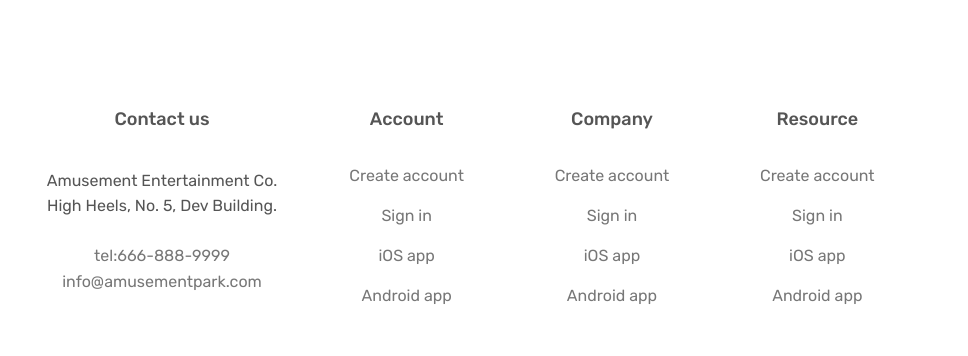
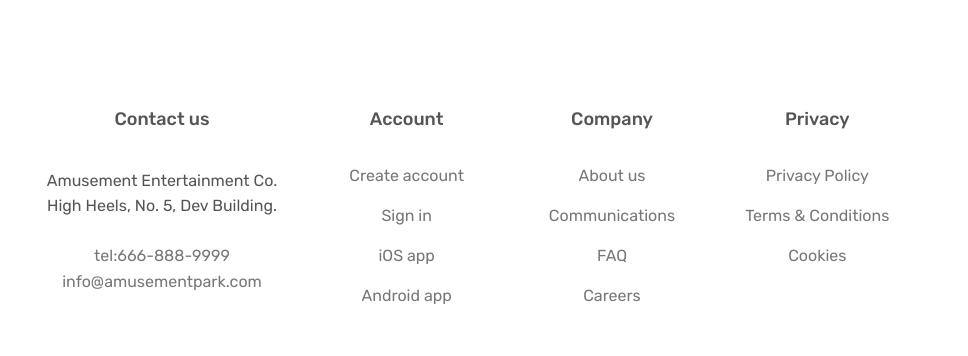
Before and after one commit to sword8541/web-dev-midterm, a plain HTML site: page index.html in a window 1280 px wide. Shown: the part 2376-2732 px from the top of the page, 312-1280 px from the left. Drawn offline with nearby package versions, Linux system fonts and the light colour scheme.

Commit message:
update footer

```diff
--- a/index.html
+++ b/index.html
@@ -523,19 +523,18 @@
         <nav class="nav-col">
           <p class="footer-heading">Company</p>
           <ul class="footer-nav">
-            <li><a class="footer-link" href="#">Create account</a></li>
-            <li><a class="footer-link" href="#">Sign in</a></li>
-            <li><a class="footer-link" href="#">iOS app</a></li>
-            <li><a class="footer-link" href="#">Android app</a></li>
+            <li><a class="footer-link" href="#">About us</a></li>
+            <li><a class="footer-link" href="#">Communications</a></li>
+            <li><a class="footer-link" href="#">FAQ</a></li>
+            <li><a class="footer-link" href="#">Careers</a></li>
           </ul>
         </nav>
         <nav class="nav-col">
-          <p class="footer-heading">Resource</p>
+          <p class="footer-heading">Privacy</p>
           <ul class="footer-nav">
-            <li><a class="footer-link" href="#">Create account</a></li>
-            <li><a class="footer-link" href="#">Sign in</a></li>
-            <li><a class="footer-link" href="#">iOS app</a></li>
-            <li><a class="footer-link" href="#">Android app</a></li>
+            <li><a class="footer-link" href="#">Privacy Policy</a></li>
+            <li><a class="footer-link" href="#">Terms & Conditions</a></li>
+            <li><a class="footer-link" href="#">Cookies</a></li>
           </ul>
         </nav>
       </div>
```
Also changed, not shown: things-to-do.html (+8 -9 lines), tickets&offers.html (+8 -9 lines).
